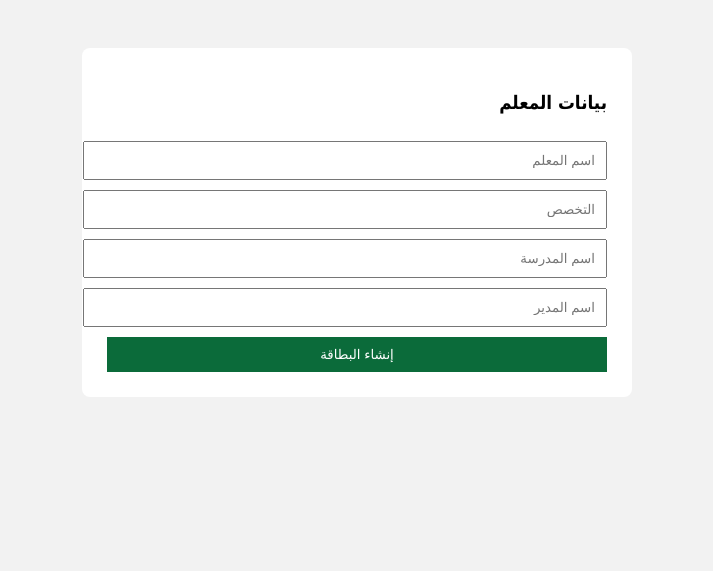
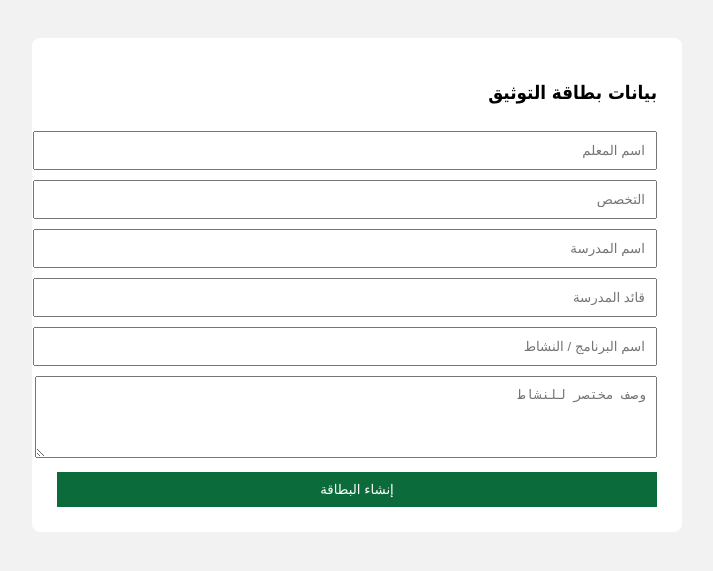
Before and after one commit to aliasiriiii/Evidence-ai, a Flask app: page / in a window 1280 px wide. Shown: the top 571 px of the page, without its empty margins (283-996 px from the left). Run offline with Flask 3, Linux system fonts and the light colour scheme.

Commit message:
Revise index.html for documentation card form
Updated form fields and styling in the HTML template.

```diff
--- a/templates/index.html
+++ b/templates/index.html
@@ -7,16 +7,16 @@
 body {
     font-family: Tahoma;
     background: #f2f2f2;
-            padding: 40px;
+    padding: 30px;
 }
 .box {
-            background: #fff;
+    background: white;
     padding: 25px;
-            max-width: 500px;
+    max-width: 600px;
     margin: auto;
     border-radius: 8px;
 }
-        input, button {
+input, textarea, button {
     width: 100%;
     padding: 10px;
     margin-top: 10px;
@@ -29,16 +29,19 @@
 }
 </style>
 </head>
+
 <body>
 
 <div class="box">
-    <h3>بيانات المعلم</h3>
+<h3>بيانات بطاقة التوثيق</h3>
 
 <form method="POST">
 <input name="teacher" placeholder="اسم المعلم" required>
 <input name="subject" placeholder="التخصص" required>
 <input name="school" placeholder="اسم المدرسة" required>
-        <input name="principal" placeholder="اسم المدير" required>
+<input name="principal" placeholder="قائد المدرسة" required>
+<input name="program" placeholder="اسم البرنامج / النشاط" required>
+<textarea name="description" placeholder="وصف مختصر للنشاط" rows="4" required></textarea>
 
 <button type="submit">إنشاء البطاقة</button>
 </form>
```
Lines whose indentation alone changed are shown as unchanged.
